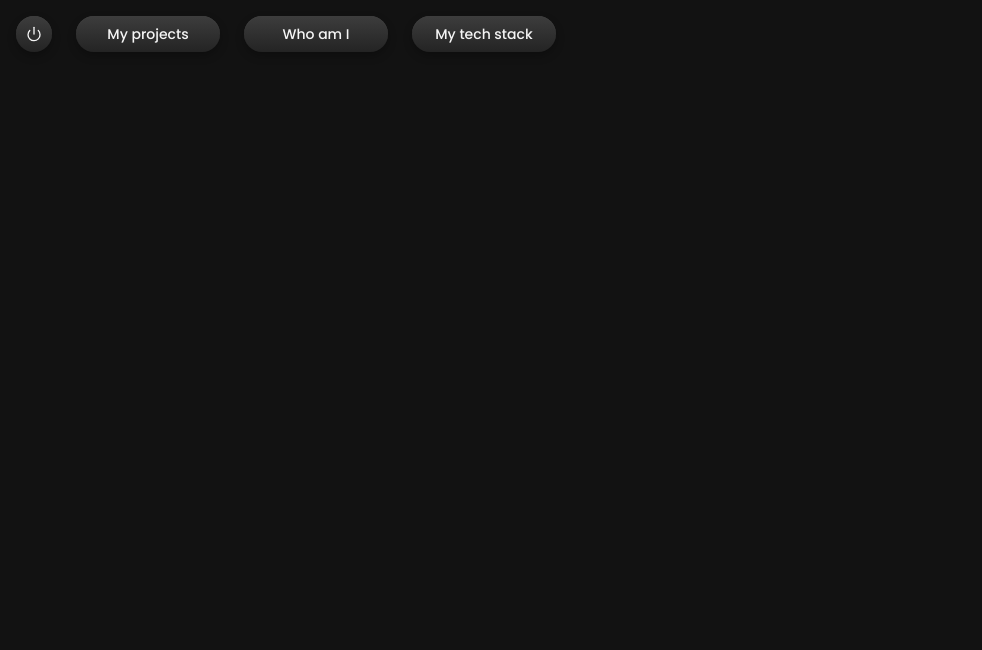
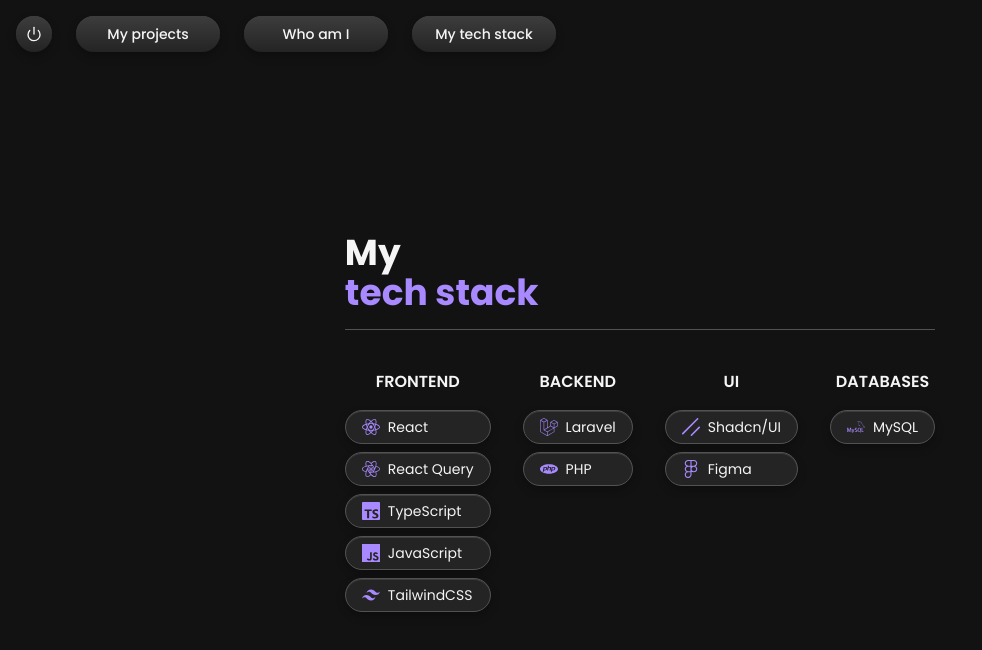
Before and after one commit to Rusiton/portfolio, a React (Vite) app: page /stack in a window 1280 px wide. Shown: the top 650 px of the page, without its empty margins (0-982 px from the left). Built offline with nearby package versions, Linux system fonts and the light colour scheme.

Commit message:
Add content to stack section

```diff
--- a/package.json
+++ b/package.json
@@ -12,6 +12,7 @@
   "dependencies": {
     "@radix-ui/react-separator": "^1.1.8",
     "@radix-ui/react-slot": "^1.2.4",
+    "@radix-ui/react-tooltip": "^1.2.8",
     "@tailwindcss/vite": "^4.1.17",
     "class-variance-authority": "^0.7.1",
     "clsx": "^2.1.1",
--- /dev/null
+++ b/src/components/animations/fade-in.tsx
@@ -0,0 +1,24 @@
+import { motion } from "framer-motion";
+import type { ReactNode } from "react";
+
+interface Props {
+  children: ReactNode;
+  delay?: number;
+  y?: number;
+}
+
+export function FadeIn({ children, delay = 0, y = 20 }: Props) {
+  return (
+    <motion.div
+      initial={{ opacity: 0, y }}
+      animate={{ opacity: 1, y: 0 }}
+      transition={{
+        duration: 0.6,
+        ease: "easeOut",
+        delay,
+      }}
+    >
+      {children}
+    </motion.div>
+  );
+}
--- a/src/components/ui/fade-in.tsx
+++ b/src/components/animations/slide-in.tsx
@@ -1,18 +1,17 @@
-// components/animations/FadeIn.tsx
 import { motion } from "framer-motion";
 import type { ReactNode } from "react";
 
 interface Props {
   children: ReactNode;
   delay?: number;
-  y?: number;
+  x?: number;
 }
 
-export function FadeIn({ children, delay = 0, y = 20 }: Props) {
+export function SlideIn({ children, delay = 0, x = 20 }: Props) {
   return (
     <motion.div
-      initial={{ opacity: 0, y }}
-      animate={{ opacity: 1, y: 0 }}
+      initial={{ opacity: 0, x }}
+      animate={{ opacity: 1, x: 0 }}
       transition={{
         duration: 0.6,
         ease: "easeOut",
--- /dev/null
+++ b/src/components/ui/tech-chip.tsx
@@ -0,0 +1,36 @@
+import type { ReactNode } from "react";
+import { Tooltip, TooltipContent, TooltipTrigger } from "@/components/ui/tooltip";
+
+interface ChipOptions {
+  label: string,
+  icon: ReactNode,
+  tooltip?: string,
+}
+
+export default function TechChip({ label, icon, tooltip = undefined }: ChipOptions) {
+
+  if (tooltip) return (
+    <Tooltip>
+      <TooltipTrigger asChild>
+        <div
+          className="flex items-center gap-2 px-4 py-1.5 rounded-full bg-card border border-lightest-onyx/20 text-foreground shadows text-sm shadow-sm hover:bg-lighter-onyx transition hover:-translate-y-1"
+        >
+          <span className="text-primary text-lg">{icon}</span>
+          {label}
+        </div>
+      </TooltipTrigger>
+      <TooltipContent>
+        <p className="select-none">{tooltip}</p>
+      </TooltipContent>
+    </Tooltip>
+  )
+
+  return (
+    <div
+      className="flex items-center gap-2 px-4 py-1.5 rounded-full bg-card border border-lightest-onyx/20 text-foreground shadows text-sm shadow-sm hover:bg-lighter-onyx transition hover:-translate-y-1"
+    >
+      <span className="text-primary text-lg">{icon}</span>
+      {label}
+    </div>
+  );
+}
--- /dev/null
+++ b/src/components/ui/tooltip.tsx
@@ -0,0 +1,59 @@
+import * as React from "react"
+import * as TooltipPrimitive from "@radix-ui/react-tooltip"
+
+import { cn } from "@/lib/utils"
+
+function TooltipProvider({
+  delayDuration = 0,
+  ...props
+}: React.ComponentProps<typeof TooltipPrimitive.Provider>) {
+  return (
+    <TooltipPrimitive.Provider
+      data-slot="tooltip-provider"
+      delayDuration={delayDuration}
+      {...props}
+    />
+  )
+}
+
+function Tooltip({
+  ...props
+}: React.ComponentProps<typeof TooltipPrimitive.Root>) {
+  return (
+    <TooltipProvider>
+      <TooltipPrimitive.Root data-slot="tooltip" {...props} />
+    </TooltipProvider>
+  )
+}
+
+function TooltipTrigger({
+  ...props
+}: React.ComponentProps<typeof TooltipPrimitive.Trigger>) {
+  return <TooltipPrimitive.Trigger data-slot="tooltip-trigger" {...props} />
+}
+
+function TooltipContent({
+  className,
+  sideOffset = 0,
+  children,
+  ...props
+}: React.ComponentProps<typeof TooltipPrimitive.Content>) {
+  return (
+    <TooltipPrimitive.Portal>
+      <TooltipPrimitive.Content
+        data-slot="tooltip-content"
+        sideOffset={sideOffset}
+        className={cn(
+          "bg-foreground text-background animate-in fade-in-0 zoom-in-95 data-[state=closed]:animate-out data-[state=closed]:fade-out-0 data-[state=closed]:zoom-out-95 data-[side=bottom]:slide-in-from-top-2 data-[side=left]:slide-in-from-right-2 data-[side=right]:slide-in-from-left-2 data-[side=top]:slide-in-from-bottom-2 z-50 w-fit origin-(--radix-tooltip-content-transform-origin) rounded-md px-3 py-1.5 text-xs text-balance",
+          className
+        )}
+        {...props}
+      >
+        {children}
+        <TooltipPrimitive.Arrow className="bg-foreground fill-foreground z-50 size-2.5 translate-y-[calc(-50%_-_2px)] rotate-45 rounded-[2px]" />
+      </TooltipPrimitive.Content>
+    </TooltipPrimitive.Portal>
+  )
+}
+
+export { Tooltip, TooltipTrigger, TooltipContent, TooltipProvider }
--- a/src/pages/StackScreen.tsx
+++ b/src/pages/StackScreen.tsx
@@ -1,7 +1,64 @@
+import TechChip from "@/components/ui/tech-chip";
+import { FadeIn } from "@/components/animations/fade-in";
+import { Separator } from "@/components/ui/separator";
+import { SiReact, SiTypescript, SiJavascript, SiLaravel, SiTailwindcss, SiFigma, SiMysql, SiShadcnui, SiPhp, SiReactquery, } from "react-icons/si";
+import { SlideIn } from "@/components/animations/slide-in";
+
+const tech = {
+    frontend: [
+        { label: "React", icon: <SiReact />, tooltip: "Frontend library/framework" },
+        { label: "React Query", icon: <SiReactquery />, tooltip: "Caching library for React" },
+        { label: "TypeScript", icon: <SiTypescript />, tooltip: "Superset language of JavaScript"  },
+        { label: "JavaScript", icon: <SiJavascript />, tooltip: "Frontend languaje" },
+        { label: "TailwindCSS", icon: <SiTailwindcss />, tooltip: "CSS framework" },
+    ],
+    backend: [
+        { label: "Laravel", icon: <SiLaravel />, tooltip: "Backend framework" },
+        { label: "PHP", icon: <SiPhp />, tooltip: "Backend language" },
+    ],
+    ui: [
+        { label: "Shadcn/UI", icon: <SiShadcnui />, tooltip: "Frontend compontent library" },
+        { label: "Figma", icon: <SiFigma />, tooltip: "UI Design software" },
+    ],
+    databases: [
+        { label: "MySQL", icon: <SiMysql />, tooltip: "Relational Database" },
+    ],
+}
+
 export default function StackScreen() {
     return (
         <div className="screen-container flex items-center justify-center">
+            <div className="select-none">
+                <SlideIn delay={0.1}>
+                    <h1 className="text-4xl font-bold text-foreground">
+                        My <br />
+                        <span className="text-primary">tech stack</span>
+                    </h1>
+                </SlideIn>
 
+                <Separator className="my-4" />
+
+                <div className="py-6">
+                    <div className="flex flex-wrap gap-8">
+
+                        { Object.entries(tech).map(([key, stack]) =>
+                            <div key={key}>
+                                <h2 className="mb-4 text-center font-semibold">
+                                    {key.toUpperCase()}
+                                </h2>
+                                <FadeIn delay={0.2 * Object.keys(tech).indexOf(key)} y={100}>
+                                    <ul className="flex flex-col gap-2">
+                                        { stack.map((t, i) =>
+                                            <TechChip key={i} label={t.label} icon={t.icon} tooltip={t.tooltip} />
+                                        )}
+                                    </ul>
+                                </FadeIn>
+                            </div>
+                        )}
+
+                    </div>
+                </div>
+            </div>
         </div>
     )
 }
```
Also changed, not shown: 1 other file (tests, documents, lock files or other folders).
